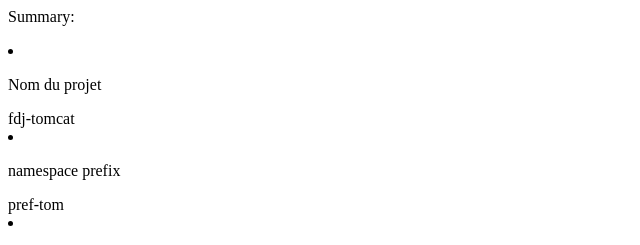
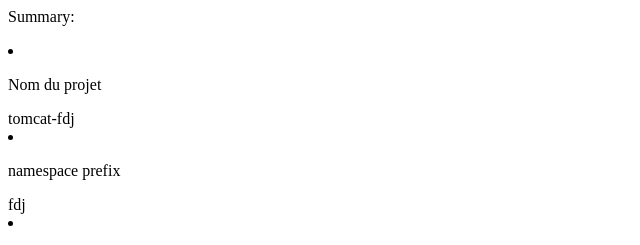
Before and after one commit to khaianis/test, a plain HTML site: page index.html in a window 1280 px wide. Shown: the top 245 px of the page, 0-640 px from the left. Drawn offline with Linux system fonts and the light colour scheme.

Commit message:
"initial commit from generator"

```diff
--- a/index.html
+++ b/index.html
@@ -1,8 +1,8 @@
 <html>
     <body>
         <p>Summary:</p>
-        <li><p> Nom du projet </p>fdj-tomcat</li>
-        <li><p> namespace prefix </p> pref-tom</li>
+        <li><p> Nom du projet </p>tomcat-fdj</li>
+        <li><p> namespace prefix </p> fdj</li>
         <li><p> commit ref slug  </p> ref_slug</li>
         <li><p> namespace  </p> dev </li>
         <li><<p> nom du repository  </p> %= repoName  </li>
```
Also changed, not shown: 3 other files.
